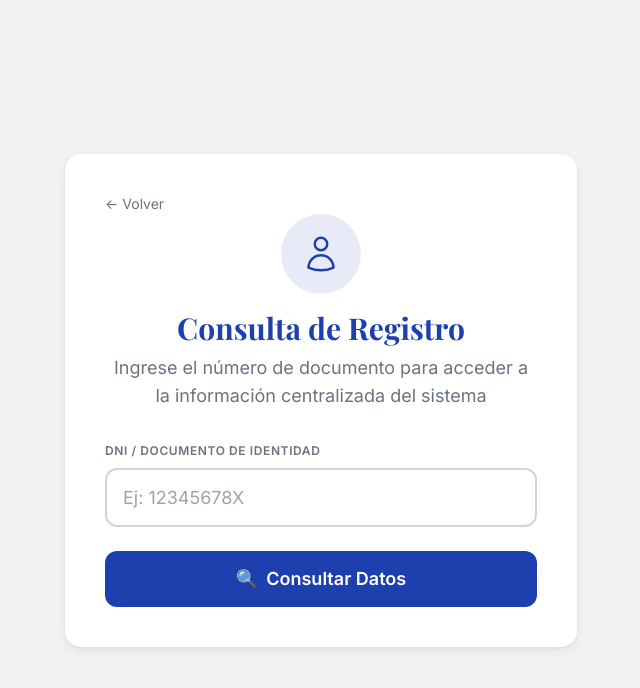
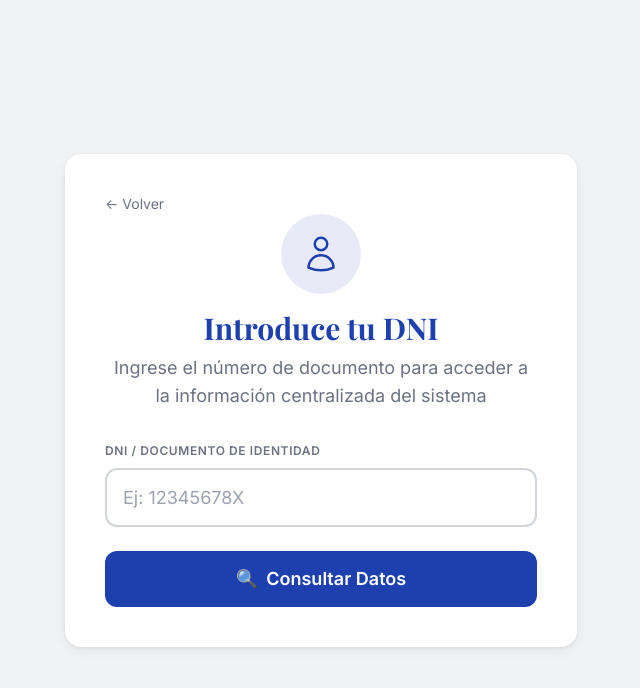
Before and after one commit to cloudindev/visitcontrol, a Next.js app: page /residencialsanesteban/consulta in a window 1280 px wide. Shown: the top 688 px of the page, without its empty margins (319-959 px from the left). Built offline with nearby package versions, Linux system fonts and the light colour scheme.

Commit message:
text: consulta - título 'Introduce tu DNI'

```diff
--- a/src/app/consulta/page.tsx
+++ b/src/app/consulta/page.tsx
@@ -100,7 +100,7 @@ export default function ConsultaPage() {
               </div>
 
               <h1 className="text-3xl font-bold text-primary font-serif mb-2">
-                Consulta de Registro
+                Introduce tu DNI
               </h1>
               <p className="text-gray-500 text-lg">
                 Ingrese el número de documento para acceder a la información
```
